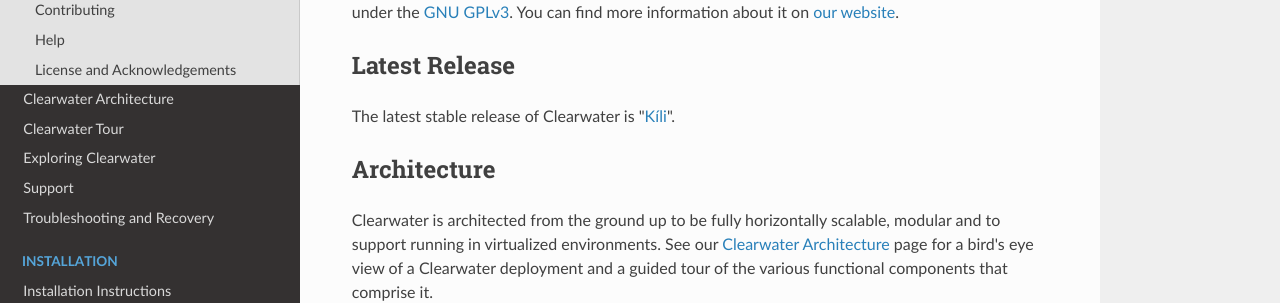
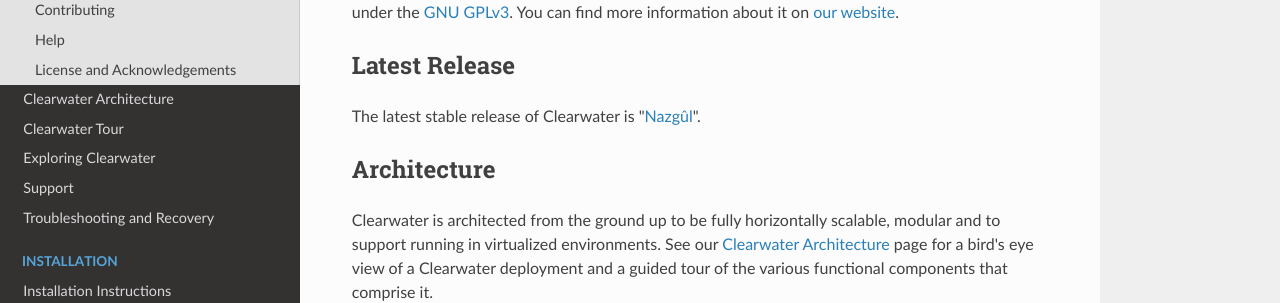
Before and after one commit to Metaswitch/clearwater-readthedocs, an MkDocs documentation site: the page built from docs/index.md, in a window 1280 px wide and 900 px high. Shown: the part 183-486 px from the top of the window. Built offline with MkDocs 1.6.1, drawn with Linux system fonts in a browser that asks for light colours; nearby versions of some CDN libraries; old or Windows-style settings are respelled for this version of MkDocs.

Commit message:
Update index.md

```diff
--- a/docs/index.md
+++ b/docs/index.md
@@ -4,7 +4,7 @@ Project Clearwater is an open-source IMS core, developed by [Metaswitch Networks
 
 ## Latest Release
 
-The latest stable release of Clearwater is "[Kíli](http://lotr.wikia.com/wiki/Fíli_and_Kíli)".
+The latest stable release of Clearwater is "[Nazgûl](http://lotr.wikia.com/wiki/Nazgûl)".
 
 ## Architecture
 
```
